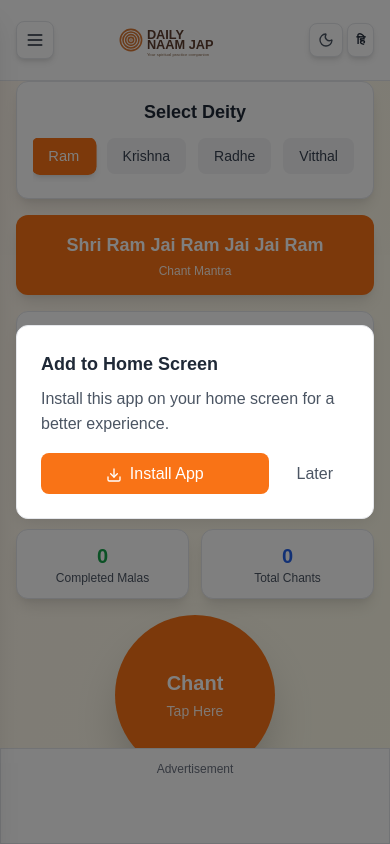
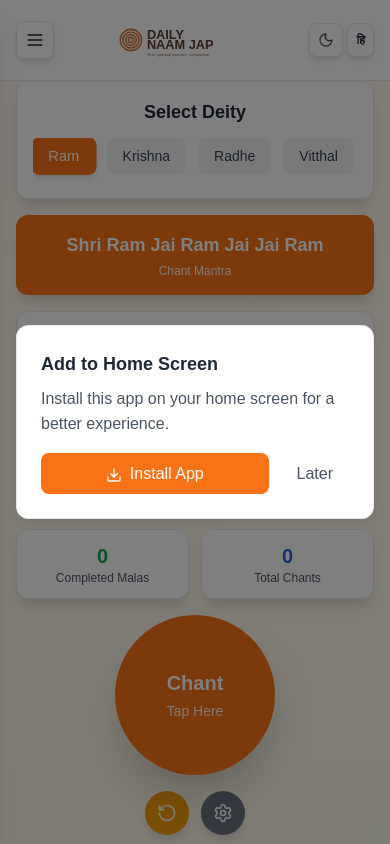
Before and after one commit to kumod-12/naam-jap, a Next.js app: page / in a window 390 px wide. Shown: the top 844 px of the page. Built offline with nearby package versions, Linux system fonts and the light colour scheme.

Commit message:
Add files via upload

```diff
--- a/src/components/NaamJaapCore.tsx
+++ b/src/components/NaamJaapCore.tsx
@@ -958,20 +958,20 @@
           />
         )}
 
-        {/* Bottom Sticky Ad - Responsive */}
-        <div className="fixed bottom-0 left-0 right-0 z-30 lg:relative lg:mt-8">
+        {/* Bottom Ad - Responsive */}
+        <div className="relative mt-8">
           <div className={`${cardClasses} shadow-lg border-t border-gray-200 dark:border-gray-700 p-3 text-center lg:max-w-2xl lg:mx-auto lg:rounded-xl lg:border`}>
             <div className="text-xs text-gray-500 dark:text-gray-400 mb-1">
               {language === 'hindi' ? 'विज्ञापन' : 'Advertisement'}
             </div>
-            {/* Mobile Ad - 320x50 */}
-            <div className="lg:hidden" style={{ width: '320px', height: '50px', margin: '0 auto', overflow: 'hidden' }}>
+            {/* Mobile Ad - 300x250 */}
+            <div className="lg:hidden" style={{ width: '300px', height: '250px', margin: '0 auto', overflow: 'hidden' }}>
               <AdBanner
                 adSlot="9592063681"
-                width="320px"
-                height="50px"
+                width="300px"
+                height="250px"
                 responsive={false}
-                style={{ display: 'block', width: '320px', height: '50px' }}
+                style={{ display: 'block', width: '300px', height: '250px' }}
               />
             </div>
             {/* Desktop Ad - 728x90 */}
```
